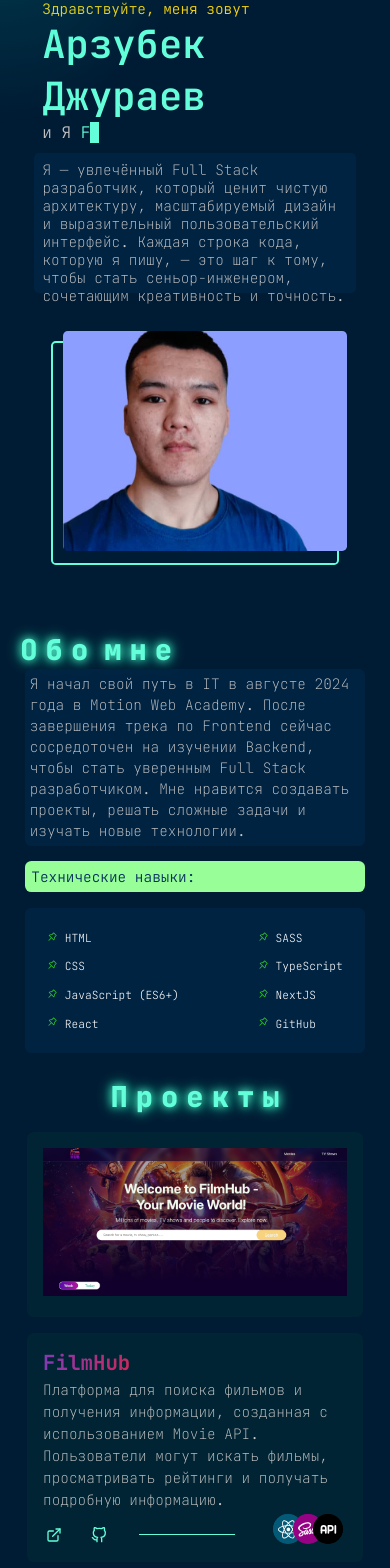
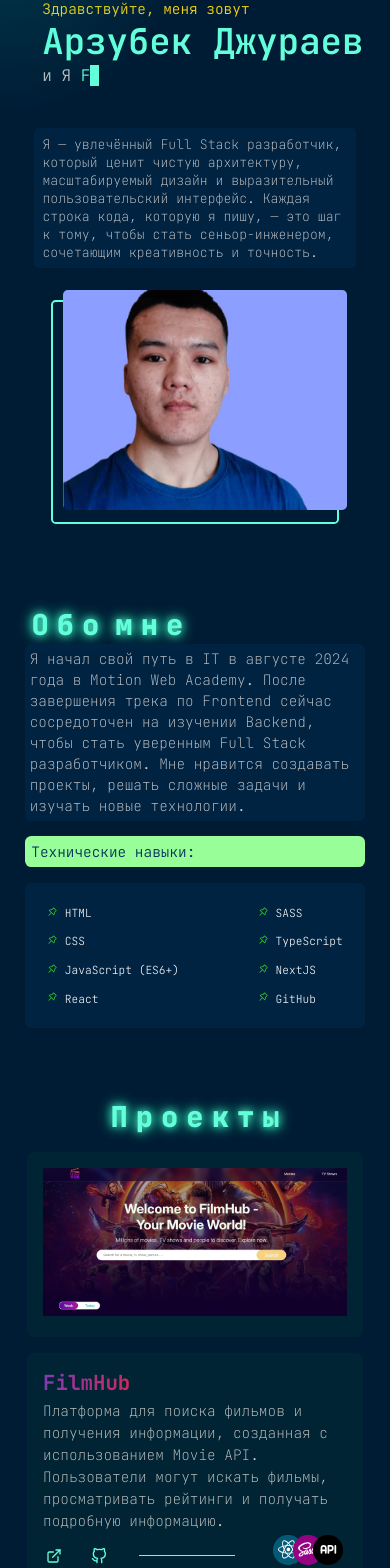
Before and after one commit to Arzubek1/portfolio, a Next.js app: page / in a window 390 px wide. Shown: the part 75-1643 px from the top of the page. Built offline with nearby package versions, Linux system fonts and the light colour scheme.

Commit message:
update34321

```diff
--- a/src/components/UI/navbar/NavBar.module.scss
+++ b/src/components/UI/navbar/NavBar.module.scss
@@ -22,13 +22,18 @@
     flex-direction: column;
     gap: 1.8rem;
     width: 40%;
-    height: 45%;
+    height: 55%;
     background: #041321e4;
     border-top-left-radius: 7px;
     border-bottom-left-radius: 7px;
     @media (max-width: 488px) {
       width: 60%;
     }
+    @media (max-width: 432px), (max-height: 932px){
+      height: 45%;
+    }
+
+
     a {
       display: flex;
       align-items: center;
@@ -45,10 +50,18 @@
     &:has(a:hover) a:not(:hover) {
       color: rgb(164, 164, 164);
     }
-    .socials{
+    .socials {
       display: flex;
       justify-content: space-between;
-      font-size: 1.4rem;
+      a {
+        font-size: 1.4rem;
+        @media (max-width: 424px) {
+          font-size: 1.1rem;
+        }
+        @media (max-width: 390px) {
+          font-size: 1rem;
+        }
+      }
     }
   }
 }
--- a/src/components/UI/resumeButton/ResumeButton.module.scss
+++ b/src/components/UI/resumeButton/ResumeButton.module.scss
@@ -16,7 +16,13 @@
   flex-shrink: 0;
       @media (max-width: 462px) {
      width: 40vw;
-     height: 4vh;
+     height: 6vh;
+     font-size: 1.2rem;
+    }
+     @media (max-width: 402px) {
+     width: 36vw;
+     height: 6vh;
+     font-size: 1.2rem;
     }
   .text,
   .icon {
--- a/src/components/UI/title/Title.module.scss
+++ b/src/components/UI/title/Title.module.scss
@@ -15,6 +15,13 @@
     @media (max-width: 432px) {
       font-size: 2.43rem;
     }
+     @media (max-width: 407px) {
+      font-size: 2.23rem;
+    }
+     @media (max-width: 383px) {
+      font-size: 2.03rem;
+    }
+
   }
   h3 {
     font-size: 1rem;
--- a/src/components/pages/about/About.module.scss
+++ b/src/components/pages/about/About.module.scss
@@ -5,7 +5,7 @@
     padding-block: 0;
   }
    @media (max-width: 432px) {
-    padding-block: 0;
+    padding-block: 2rem;
     margin-top: 8rem;
   }
 
@@ -25,6 +25,9 @@
     }
     @media (max-width: 432px) {
       margin-left: -2rem;
+    }
+ @media (max-width: 400px) {
+      margin-left: -1rem;
     }
 
   }
--- a/src/components/pages/about/About.tsx
+++ b/src/components/pages/about/About.tsx
@@ -19,7 +19,7 @@ const About = () => {
             initial={{ opacity: 0, y: 200 }}
             whileInView={{ opacity: 1, y: 0 }}
             transition={{ duration: 0.7, ease: "easeOut" }}
-            viewport={{ once: true, amount: 0.6 }}
+            viewport={{ once: true, amount: 0.3 }}
           >
             Я начал свой путь в IT в августе 2024 года, когда познакомился с
             Motion Web Academy, и быстро понял, что это именно то направление,
@@ -34,7 +34,7 @@ const About = () => {
             initial={{ opacity: 0, y: 200 }}
             whileInView={{ opacity: 1, y: 0 }}
             transition={{ duration: 0.7, ease: "easeOut" }}
-            viewport={{ once: true, amount: 0.6 }}
+            viewport={{ once: true, amount: 0.3 }}
           >
             Я начал свой путь в IT в августе 2024 года в Motion Web Academy.
             После завершения трека по Frontend сейчас сосредоточен на изучении
--- a/src/components/pages/contact/Contact.module.scss
+++ b/src/components/pages/contact/Contact.module.scss
@@ -8,9 +8,10 @@
   background: #001c34;
   color: #fff;
   @media (max-width: 768px) {
-    padding-block: 0rem;
+    padding-block: 3rem;
     min-height: 60vh;
   }
+
   .title {
     text-align: center;
     margin-bottom: 3rem;
--- a/src/components/pages/contact/Contact.tsx
+++ b/src/components/pages/contact/Contact.tsx
@@ -90,7 +90,7 @@ const Contact: FC = () => {
           initial={{ opacity: 0, y: 80 }}
           whileInView={{ opacity: 1, y: 0 }}
           transition={{ duration: 0.7, ease: "easeOut", delay: 0.2 }}
-          viewport={{ once: true, amount: 0.5 }}
+          viewport={{ once: true, amount: 0.3 }}
         >
           <input
             type="text"
--- a/src/components/pages/projects/Projects.module.scss
+++ b/src/components/pages/projects/Projects.module.scss
@@ -10,8 +10,8 @@
   @media (max-width: 572px) {
     padding-block: 4rem;
   }
-   @media (max-width: 432px) {
-    padding-block: 0rem;
+  @media (max-width: 432px) {
+    padding-block: 2.4rem;
   }
 
   .title {
@@ -107,22 +107,11 @@
         @media (max-width: 432px) {
           width: 23rem;
         }
-         @media (max-width: 391px) {
+        @media (max-width: 400px) {
           width: 21rem;
         }
-
-        @media (max-width: 389px) {
-          width: 21rem;
-          padding: .8rem;
-        }
-         @media (max-width: 361px) {
-          width: 18rem;
-          padding: .8rem;
-        }
-
-        @media (max-width: 353px) {
-          width: 19rem;
-          padding: .8rem;
+        @media (max-width: 369px) {
+          width: 20rem;
         }
 
         h3 {
@@ -158,11 +147,10 @@
             font-size: 0.9rem;
             line-height: 22px;
           }
-           @media (max-width: 389px) {
+          @media (max-width: 389px) {
             font-size: 0.7rem;
             line-height: 19px;
           }
-
         }
 
         .links {
--- a/src/components/pages/projects/Projects.tsx
+++ b/src/components/pages/projects/Projects.tsx
@@ -24,7 +24,7 @@ const Projects = () => {
               initial={{ opacity: 0, y: 100 }}
               whileInView={{ opacity: 1, y: 0 }}
               transition={{ duration: 0.7, ease: "easeOut" }}
-              viewport={{ once: true, amount: 0.5 }}
+              viewport={{ once: true, amount: 0.3 }}
             >
               <Image
                 src="/images/filmhubimg.png"
@@ -41,7 +41,7 @@ const Projects = () => {
               initial={{ opacity: 0, y: 100 }}
               whileInView={{ opacity: 1, y: 0 }}
               transition={{ duration: 0.7, ease: "easeOut" }}
-              viewport={{ once: true, amount: 0.5 }}
+              viewport={{ once: true, amount: 0.3 }}
             >
               <h3>FilmHub</h3>
               <p>
--- a/src/components/pages/welcome/Welcome.module.scss
+++ b/src/components/pages/welcome/Welcome.module.scss
@@ -84,8 +84,8 @@
       @media (max-width: 432px) {
         width: 18rem;
         height: 14rem;
+        margin-top: 2rem;
       }
-
 
       .block {
         position: relative;
@@ -162,7 +162,6 @@
         height: 140px;
       }
 
-
       .hello {
         font-size: 0.9rem;
         font-weight: 300;
@@ -225,8 +224,17 @@
         @media (max-width: 432px) {
           font-size: 0.9rem;
           line-height: 18px;
+          margin-block: 3rem;
         }
-
+        @media (max-width: 419px) {
+          font-size: 0.82rem;
+        }
+        @media (max-width: 383px) {
+          font-size: 0.78rem;
+        }
+         @media (max-width: 364px) {
+          font-size: 0.7rem;
+        }
       }
       h3 {
         font-size: 1.3rem;
```
